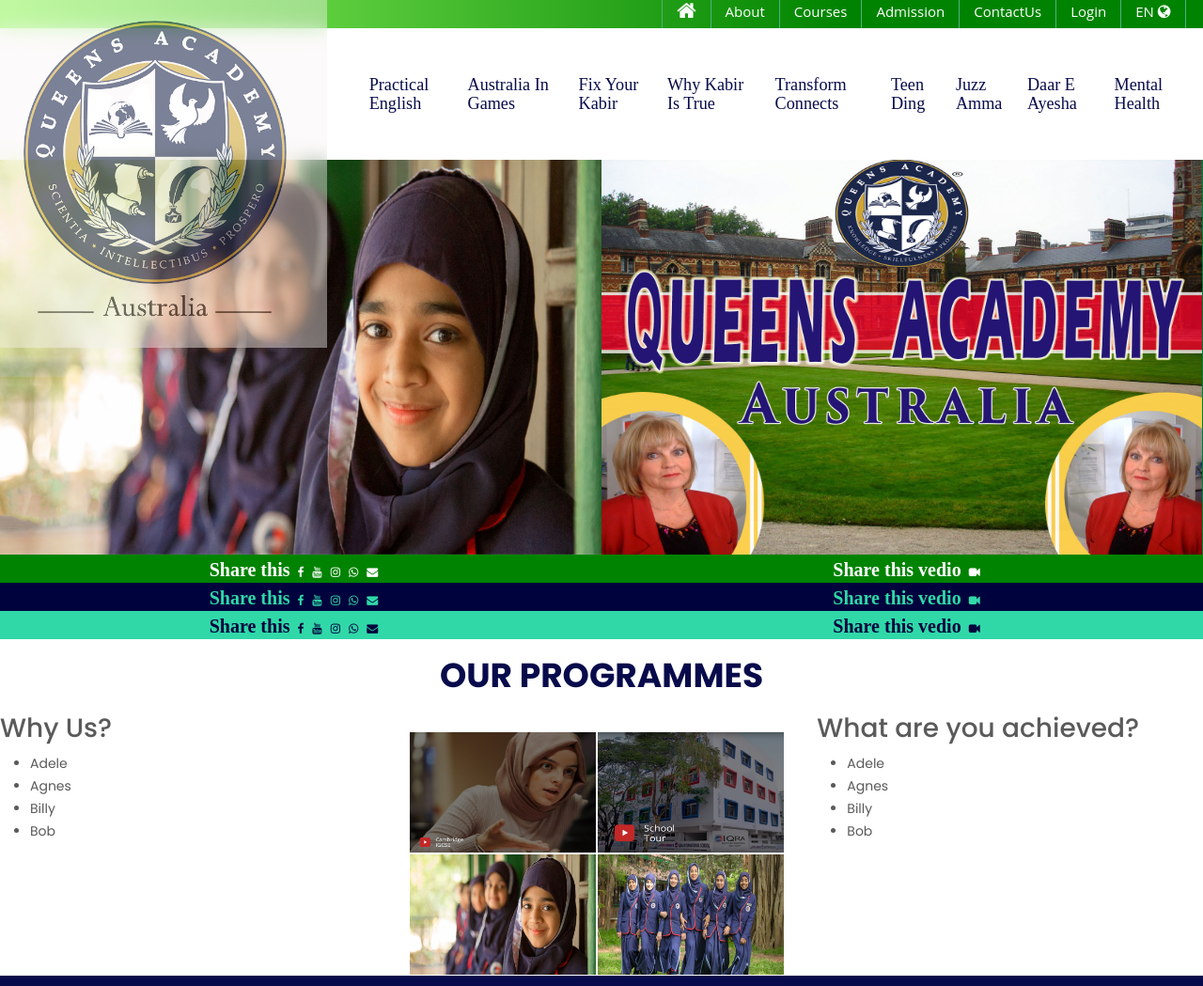
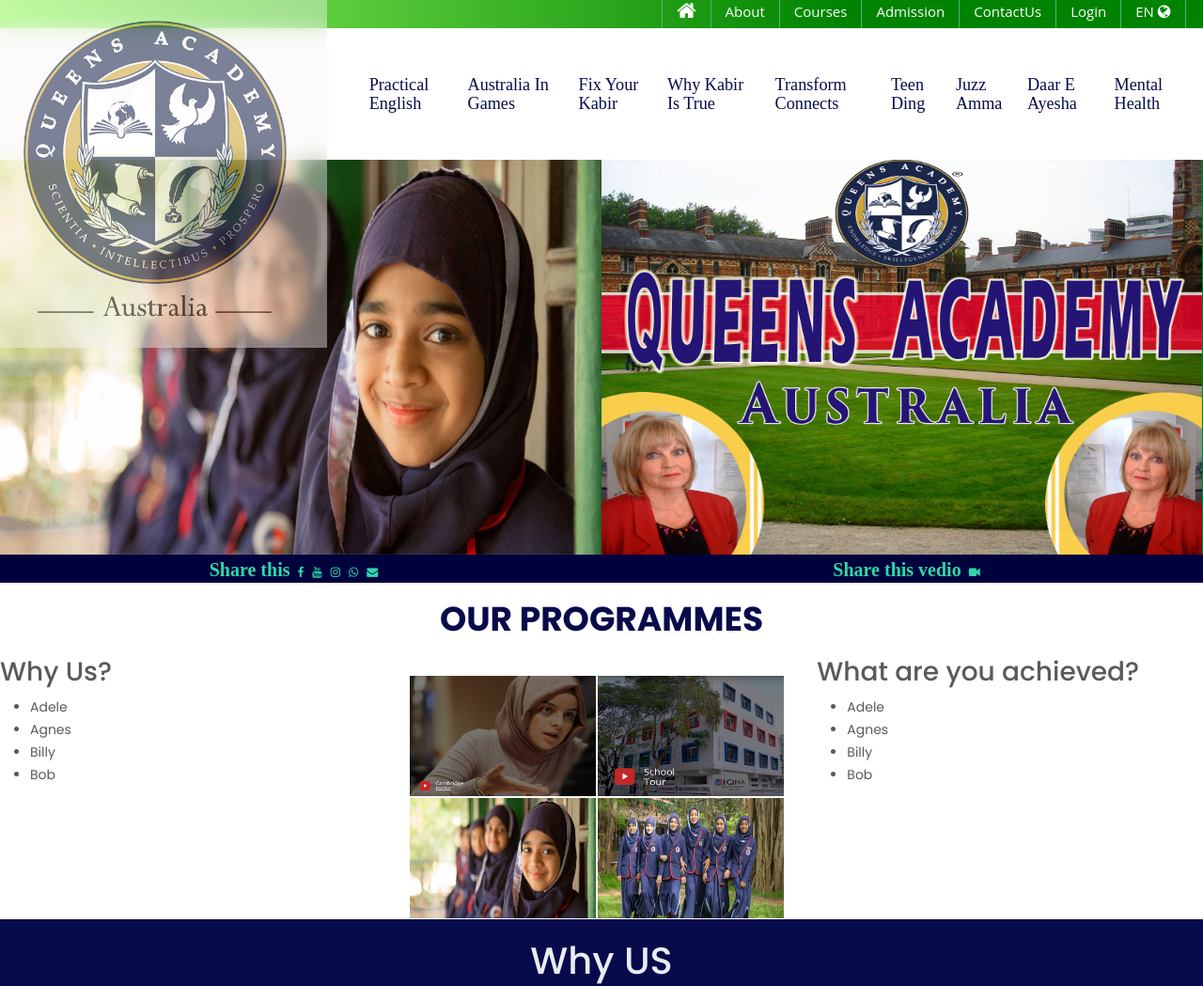
Before and after one commit to kabir31bd/e-school, a plain HTML site: page index.html in a window 1280 px wide. Shown: the top 1049 px of the page at 94% size. Drawn offline with nearby package versions, Linux system fonts and the light colour scheme; files whose address does not match are found by name.

Commit message:
share button fix

```diff
--- a/index.html
+++ b/index.html
@@ -397,7 +397,7 @@
             </section>
         </div>
         <!-- slogan -->
-        <div class="row">
+        <div class="row" hidden>
             <section id="slogan-container" class="slogan-container">
                 <div class="leftside">
                     <h1><span>Share this
@@ -471,7 +471,7 @@
         </div>
 
         <!-- slogan 3rd -->
-        <div class="row">
+        <div class="row" hidden>
             <section id="slogan-container2" class="slogan-container2">
                 <div class="leftside">
                     <h1><span>Share this
```
